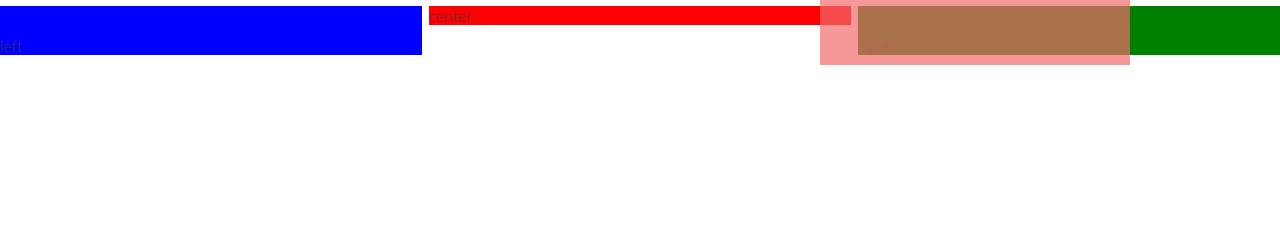
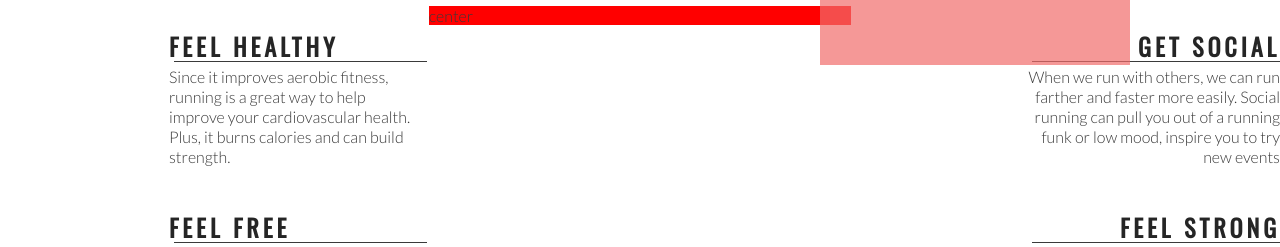
Before and after one commit to JessPorto/love-running, a plain HTML site: page index.html in a window 1280 px wide. Shown: the part 705-952 px from the top of the page. Drawn offline with nearby package versions, Linux system fonts and the light colour scheme.

Commit message:
Add right about section content and style

```diff
--- a/assets/css/style.css
+++ b/assets/css/style.css
@@ -119,13 +119,13 @@ from{
         padding-top: 30px;
         width:33%;
         float:left;
-        background-color: blue;
+
       }
     #right-about {
           padding-top: 30px;
           width: 33%;
           float: right;
-          background-color:green;
+
       }
 
     #center-about {
@@ -135,3 +135,34 @@ from{
 
 
     }
+
+    hr {
+        border-top: 1px solid #3a3a3a;
+        width:100%;
+        margin: 5px;
+    }
+
+    .left-about-heading {
+        width: 60%;
+        float: right;
+        line-height: 20px;
+        clear: both;
+        margin-bottom:50px;
+    }
+
+    .right-about-heading {
+        width: 60%;
+        float: right;
+        line-height: 20px;
+        clear: both;
+        margin-bottom:50px;
+    }
+
+    .right-about-heading h2 {
+        text-align:right;
+
+    }
+
+    .right-about-heading p {
+        text-align: right;
+    }
--- a/index.html
+++ b/index.html
@@ -39,8 +39,34 @@
     </section>
     <section id="club-ethos">
        <h1>Why love running with us?</h1>
-       <div id="left-about">left</div>
-       <div id="right-about">right</div>
+       <div id="left-about">
+           <div class="left-about-heading">
+               <h2>Feel Healthy</h2>
+               <hr>
+               <p>
+                Since it improves aerobic fitness, running is a great way to help improve your cardiovascular health. Plus, it burns calories and can build strength.
+               </p>
+           </div>
+           <div class="left-about-heading">
+            <h2>Feel Free</h2>
+            <hr>
+            <p>
+                Physical exercise, running included, is known to release endorphins in the brain. Endorphins make you more energetic, more awake and, yes, happier.
+            </p>
+        </div>
+       </div>
+       <div id="right-about">
+           <div class="right-about-heading">
+               <h2>Get Social</h2>
+               <hr>
+               <p>When we run with others, we can run farther and faster more easily. Social running can pull you out of a running funk or low mood, inspire you to try new events</p>
+           </div>
+           <div class="right-about-heading">
+            <h2>Feel Strong</h2>
+            <hr>
+            <p>Running strengthens your heart by pumping blood more effectively through your body.</p>
+        </div>
+       </div>
        <div id="center-about">center</div>
     </section>
     <section>
```
